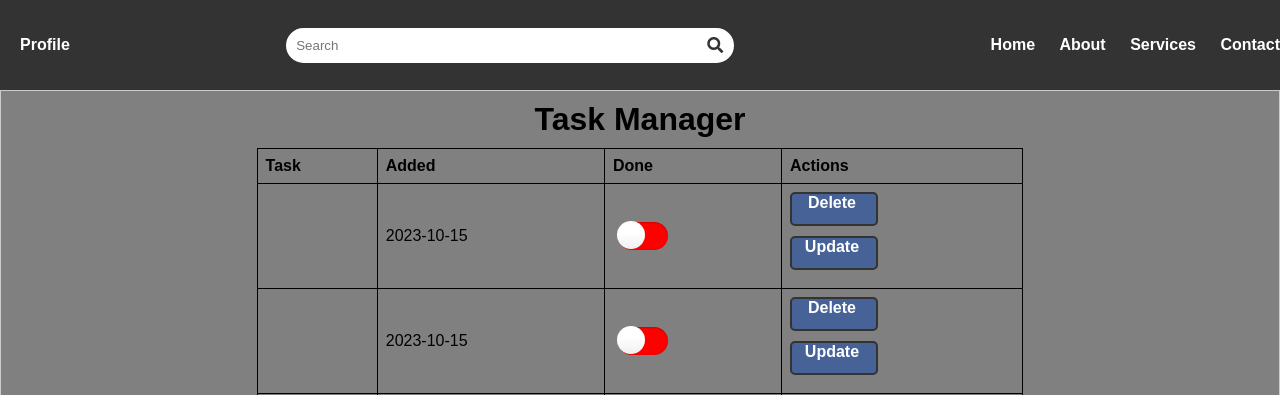
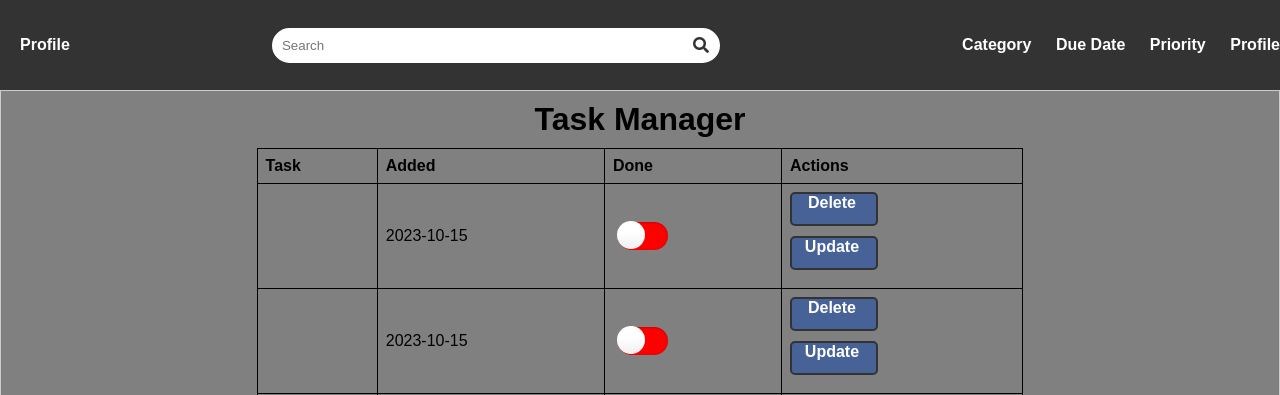
Before and after one commit to chris-macharia/alx_capstone_project, a Flask app: page / in a window 1280 px wide. Shown: the top 395 px of the page. Run offline with Flask 3, Linux system fonts and the light colour scheme.

Commit message:
Fix the navbar to display correct nav links and Update README

```diff
--- a/templates/index.html
+++ b/templates/index.html
@@ -15,10 +15,10 @@
             <button type="submit"><i class="fas fa-search"></i></button>
         </div>
         <ul class="nav-links">
-            <li><a href="#">Home</a></li>
-            <li><a href="#">About</a></li>
-            <li><a href="#">Services</a></li>
-            <li><a href="#">Contact</a></li>
+            <li><a href="#">Category</a></li>
+            <li><a href="#">Due Date</a></li>
+            <li><a href="#">Priority</a></li>
+            <li><a href="#">Profile</a></li>
         </ul>
     </nav>
 </header>
```
Also changed, not shown: README.md.
